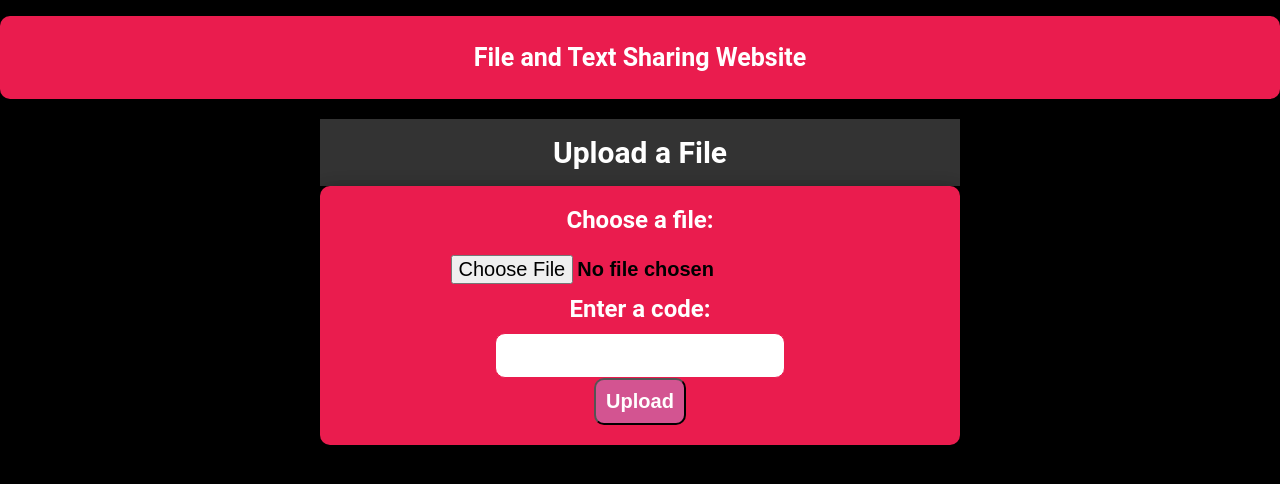
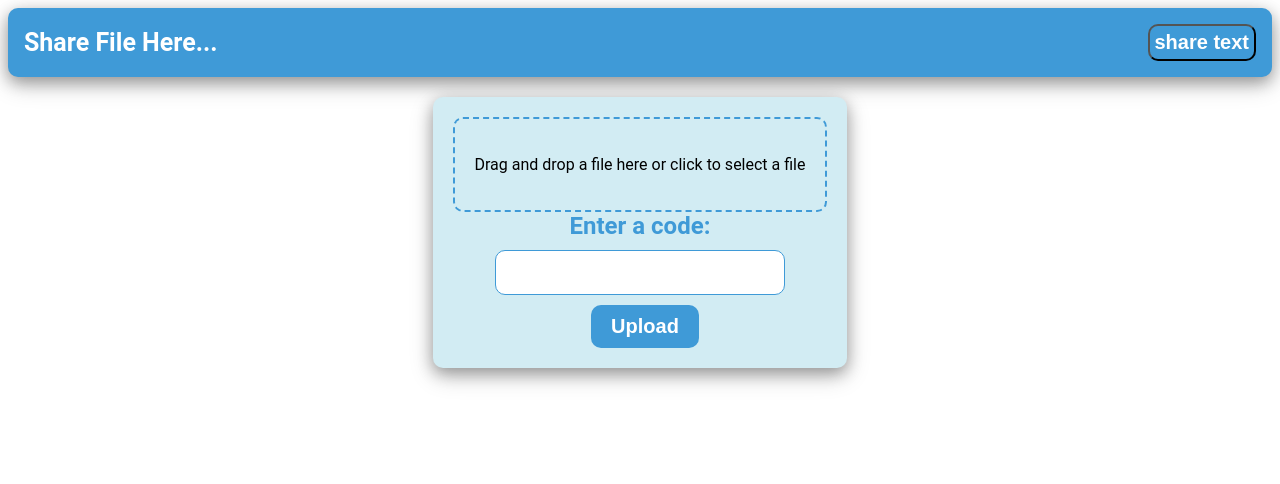
Before and after one commit to priyanshusoni3850/WE-SHARE, a React (Create React App) app in the folder client/: page / in a window 1280 px wide. Shown: the top 484 px of the page. Built offline with nearby package versions, Linux system fonts and the light colour scheme; the HTML template or start-up script is replaced by a standard one.

Commit message:
new design

```diff
--- a/client/package.json
+++ b/client/package.json
@@ -12,6 +12,7 @@
     "qrcode.react": "^3.1.0",
     "react": "^18.2.0",
     "react-dom": "^18.2.0",
+    "react-dropzone": "^14.2.3",
     "react-router-dom": "^6.13.0",
     "react-scripts": "5.0.1",
     "web-vitals": "^2.1.4"
--- a/client/src/Customshare.js
+++ b/client/src/Customshare.js
@@ -1,26 +1,22 @@
-import React, { useState, useEffect } from 'react';
-import { useParams } from 'react-router-dom';
+import React, { useState, useEffect, useCallback } from 'react';
+import { useParams, useNavigate } from 'react-router-dom';
 import axios from 'axios';
 import './css/Customshare.css';
 
-// import the prismjs styles and scripts
-import 'prismjs/themes/prism-tomorrow.css';
-import 'prismjs/plugins/line-numbers/prism-line-numbers.css';
-import Prism from 'prismjs'; // import Prism here
-
-// import the necessary languages for syntax highlighting
-import 'prismjs/components/prism-jsx.min.js';
-import 'prismjs/components/prism-json.min.js';
+const TYPING_DELAY = 100; // Adjust the typing delay as needed
 
 export default function Customshare() {
   const { codeParam } = useParams();
   const [sharedText, setSharedText] = useState('');
-  const [isLoading, setIsLoading] = useState(false);//added
+  const [typingText, setTypingText] = useState('');
+  const navigate = useNavigate();
 
   useEffect(() => {
     const fetchSharedText = async () => {
       try {
-        const res = await axios.get(`https://we-share-lj6g.onrender.com/api/shared-text/${codeParam}`);
+        const res = await axios.get(
+          `https://we-share-lj6g.onrender.com/api/shared-text/${codeParam}`
+        );
         setSharedText(res.data.text);
       } catch (err) {
         console.error(err);
@@ -29,37 +25,62 @@ export default function Customshare() {
     fetchSharedText();
   }, [codeParam]);
 
+  const handleShareText = useCallback(async (text) => {
+    try {
+      await axios.post('https://we-share-lj6g.onrender.com/api/share', {
+        text,
+        clientcode: codeParam,
+      });
+    } catch (err) {
+      console.error(err);
+    }
+  }, [codeParam]);
+
   useEffect(() => {
-    const handleShareText = async () => {
-      setIsLoading(true); // Added this line
-      try {
-        await axios.post('https://we-share-lj6g.onrender.com/api/share', { text: sharedText,clientcode:codeParam });
-        //   setSharedText('');
-      } catch (err) {
-        console.error(err);
-      }
-
-      setIsLoading(false); // Added this line
-    };
-    handleShareText();
-  }, [sharedText,codeParam]);
+    const savedText = localStorage.getItem('sharedText');
+    if (savedText) {
+      setSharedText(savedText);
+      handleShareText(savedText); // Save the text to the database immediately
+    }
+  }, [handleShareText]);
 
   useEffect(() => {
     localStorage.setItem('sharedText', sharedText);
+  }, [sharedText]);
 
+  const handleShareFile = () => {
+    navigate('/');
+  };
 
-    // highlight the code block when the component mounts or updates
-    Prism.highlightAll();
-  }, [sharedText,codeParam]);
-
+  useEffect(() => {
+    let typingTimer;
+    if (typingText.length < 12) {
+      typingTimer = setInterval(() => {
+        setTypingText((prevText) => prevText + 'Share a Text'[prevText.length]);
+      }, TYPING_DELAY);
+    }
+    return () => clearInterval(typingTimer);
+  }, [typingText]);
 
   return (
-    <div className='container'>
-      <h2>Share a Text</h2>
-      <textarea value={sharedText} onChange={(e) => setSharedText(e.target.value)}   onBlur={handleShareText}
-        disabled={isLoading} />
-
-
+    <div className="container">
+      <nav className="textnavbar">
+        <div className="navbar-content">
+          <h2>{typingText}</h2>
+          <div>
+            <button onClick={handleShareFile} className="sharefilebutton">
+              Share a File
+            </button>
+          </div>
+        </div>
+      </nav>
+      <textarea
+        value={sharedText}
+        onChange={(e) => {
+          setSharedText(e.target.value);
+          handleShareText(e.target.value); // Save the text to the database immediately
+        }}
+      />
     </div>
   );
 }
--- a/client/src/Fileshare.js
+++ b/client/src/Fileshare.js
@@ -1,49 +1,66 @@
-import React, { useState } from 'react';
+import React, { useState, useEffect } from 'react';
 import axios from 'axios';
 import QrCode from 'qrcode.react';
 import './css/Fileshare.css';
-export default function Fileshare() {
+import { useDropzone } from 'react-dropzone';
+
+const TYPING_DELAY = 100; // Adjust the typing delay as needed
+
+export default function FileShare() {
   const [selectedFile, setSelectedFile] = useState(null);
   const [uploadedFile, setUploadedFile] = useState({});
-    const [code, UploadCode] = useState('');
+  const [code, setCode] = useState('');
   const [errorMsg, setErrorMsg] = useState('');
+  const [fileUploading, setFileUploading] = useState(false);
+  const [uploadProgress, setUploadProgress] = useState(0);
+  const [typingText, setTypingText] = useState('');
 
-    const handleFileUpload = (e) => {
-        const file = e.target.files[0];
-        console.log(file);
-        setSelectedFile(file);
+  const redirectToCustomCode = () => {
+    const randomCode = Math.floor(Math.random() * 1000000);
+    window.location.href = `/customcode/${randomCode}`;
   };
 
   const handleFileSubmit = async () => {
     try {
-            // resetting error msg
+      // Resetting error msg
       setErrorMsg('');
-            // checking for code is present or not
-            const response = await axios.get(`https://we-share-lj6g.onrender.com/api/check-code/${code}`);
+
+      // Checking if code is present or not
+      const response = await axios.get(
+        `https://we-share-lj6g.onrender.com/api/check-code/${code}`
+      );
       if (response.data.message === true) {
         setErrorMsg('This code is already taken');
         return;
       } else {
         const formData = new FormData();
-                // console.log(formData);
         formData.append('file', selectedFile);
         formData.append('Code', code);
 
-                const res = await axios.post('https://we-share-lj6g.onrender.com/api/upload', formData, {
+        const res = await axios.post(
+          'https://we-share-lj6g.onrender.com/api/upload',
+          formData,
+          {
             headers: {
               'Content-Type': 'multipart/form-data',
             },
-                });
+            onUploadProgress: (progressEvent) => {
+              const progress = Math.round(
+                (progressEvent.loaded * 100) / progressEvent.total
+              );
+              setUploadProgress(progress);
+            },
+          }
+        );
+        setFileUploading(true);
+
+        // Upload completed
+        setTimeout(() => {
           setUploadedFile(res.data);
+          setFileUploading(false);
+          setUploadProgress(0); // Reset the upload progress
+        }, 1000);
       }
-
-
-            // const res = await axios.post('http://localhost:5000/api/upload', formData, {
-            //           headers: {
-            //                     'Content-Type': 'multipart/form-data',
-            //           },
-            // });
-            // setUploadedFile(res.data);
     } catch (err) {
       console.error(err);
     }
@@ -51,46 +68,82 @@ export default function Fileshare() {
 
   const handleCode = (e) => {
     try {
-            UploadCode(e.target.value);
-            console.log({ code });
+      setCode(e.target.value);
     } catch (err) {
       console.error(err);
     }
+  };
+
+  const onDrop = (acceptedFiles) => {
+    setSelectedFile(acceptedFiles[0]);
+  };
+
+  const { getRootProps, getInputProps, isDragActive } = useDropzone({ onDrop });
+
+  useEffect(() => {
+    let typingTimer;
+    if (typingText.length < 18) {
+      typingTimer = setInterval(() => {
+        setTypingText((prevText) => prevText + 'Share File Here...'[prevText.length]);
+      }, TYPING_DELAY);
     }
+    return () => clearInterval(typingTimer);
+  }, [typingText]);
+
   return (
-        <div className='main'>
+    <div className="main">
+      <nav className="navbar">
+        <div className="left-section">
+          <h1>{typingText}</h1>
+        </div>
+        <div className="right-section">
+          <button onClick={redirectToCustomCode}>share text</button>
+        </div>
+      </nav>
 
-            <div className='nav'>
-                <h1>File and Text Sharing Website</h1>
+      <div className="file-share-container">
+        <div className="card" uploadedFile={uploadedFile}>
+          <div
+            {...getRootProps()}
+            className={`dropzone ${isDragActive ? 'active' : ''}`}
+          >
+            <input {...getInputProps()} />
+            {isDragActive ? (
+              <>
+                <p>Drop the file here...</p>
+                {selectedFile && <p>Selected File: {selectedFile.name}</p>}
+              </>
+            ) : (
+              <p>
+                {selectedFile ? (
+                  <span>Selected File: {selectedFile.name}</span>
+                ) : (
+                  'Drag and drop a file here or click to select a file'
+                )}
+              </p>
+            )}
           </div>
-            <div className="file-share-container">
-                <h2>Upload a File</h2>
-                <div className='card'>
-                    <label htmlFor="file-input">Choose a file:</label>
-                    <input id="file-input" type="file" onChange={handleFileUpload} />
+
           <label htmlFor="code-input">Enter a code:</label>
           <input id="code-input" type="text" value={code} onChange={handleCode} />
 
-                    <button onClick={handleFileSubmit}>Upload</button>
+          <button className="upload-button" onClick={handleFileSubmit}>
+            {fileUploading ? `Uploading... ${uploadProgress}%` : 'Upload'}
+          </button>
 
-
-                    {errorMsg && (
-                        <div className="error-message">{errorMsg}</div>
-                    )}
-
+          {errorMsg && <div className="error-message">{errorMsg}</div>}
 
           {uploadedFile.filename && (
             <div className="filedata">
               <p>File uploaded successfully:</p>
               <ul>
-                                {/* <li>Filename: {uploadedFile.filename}</li> */}
                 <li>Code: {code}</li>
                 <li>Original name: {uploadedFile.originalname}</li>
-                                <li>Type: {uploadedFile.mimetype}</li>
+                {/* <li>Type: {uploadedFile.mimetype}</li> */}
                 <li>Size: {(uploadedFile.size / 1024).toFixed(2)} KB</li>
                 <li>
                   <button
-                                        className='downloadLink'
+                    className="copy-button"
                     onClick={() => {
                       const downloadLink = `https://we-share-lj6g.onrender.com/api/download/${code}`;
                       navigator.clipboard.writeText(downloadLink);
@@ -99,15 +152,20 @@ export default function Fileshare() {
                   >
                     Copy Link
                   </button>
-                                    <button className='downloadLink'>
-                                    <a className='downloadanchor' href={`https://we-share-lj6g.onrender.com/api/download/${code}`}>
+                  <button className="download-button">
+                    <a
+                      className="downloadanchor"
+                      href={`https://we-share-lj6g.onrender.com/api/download/${code}`}
+                    >
                       Download
                     </a>
                   </button>
                 </li>
                 <p>Scan to Download</p>
                 <li>
-                                    <QrCode value={`https://we-share-lj6g.onrender.com/api/download/${code}`} />
+                  <QrCode
+                    value={`https://we-share-lj6g.onrender.com/api/download/${code}`}
+                  />
                 </li>
               </ul>
             </div>
@@ -115,5 +173,5 @@ export default function Fileshare() {
         </div>
       </div>
     </div>
-    )
+  );
 }
--- a/client/src/css/Customshare.css
+++ b/client/src/css/Customshare.css
@@ -1,41 +1,50 @@
-/* Set the container to be a flexbox with full height */
 .container {
   display: flex;
   flex-direction: column;
   min-height: 100vh;
 }
 
-/* Style the header */
-h2 {
+.textnavbar {
+  display: flex;
+  justify-content: space-between;
+  align-items: center;
+  background-color: rgb(63, 154, 215);
+  padding: 5px;
+}
+
+.textnavbar .navbar-content {
+  display: flex;
+  justify-content: space-between; /* Align items with space between them */
+  align-items: center;
+  flex-grow: 1; /* Allow the content to expand and push the button to the right */
+}
+
+.textnavbar h2 {
   margin: 0;
   padding: 16px;
   text-align: center;
-  background-color: #333;
+  background-color: rgb(63, 154, 215);
   color: white;
 }
 
-/* Style the textarea */
+.textnavbar .sharefilebutton {
+  padding: 8px 16px;
+  font-size: 16px;
+  background-color: rgb(253, 163, 59);
+  color: white;
+  border: none;
+  border-radius: 4px;
+  cursor: pointer;
+}
+
 textarea {
-  background-color: beige;
-  flex: 1; /* Take up remaining available space */
-  width: 100%; /* Make the textarea cover 100% of the screen width */
+  background-color: rgb(210, 236, 243);
+  flex: 1;
+  width: 100%;
   padding: 16px;
   font-size: 16px;
   line-height: 1.5;
   border: none;
   outline: none;
-  resize: none; /* Disable resizing */
+  resize: none;
 }
-
-
-/* Style the submit button (optional) */
-/* button {
-  margin: 16px;
-  padding: 8px 16px;
-  font-size: 16px;
-  background-color: #333;
-  color: white;
-  border: none;
-  border-radius: 4px;
-  cursor: pointer;
-} */
--- a/client/src/css/Fileshare.css
+++ b/client/src/css/Fileshare.css
@@ -1,6 +1,9 @@
+
 body {
-  background-color: black;
+  background-color: #fff;
   font-family: 'Roboto', sans-serif;
+  margin: 0;
+  padding: 0;
 }
 
 .main {
@@ -8,20 +11,56 @@ body {
   width: 100vw;
 }
 
-.nav {
-  background-color: rgb(234, 28, 78);
+.dropzone {
+  border: 2px dashed rgb(63, 154, 215);
   border-radius: 10px;
-  box-shadow: 0px 5px 15px rgba(0, 0, 0, 0.3),
-    0px 8px 24px rgba(0, 0, 0, 0.2);
+  padding: 20px;
+  display: flex;
+  justify-content: center;
+  align-items: center;
   text-align: center;
-  color: white;
-  margin-top: 1rem;
-  padding: 10px;
+  cursor: pointer;
+  transition: border-color 0.3s ease-in-out;
 }
 
-.nav h1 {
+.dropzone.active {
+  border-color: rgb(253, 163, 59);
+}
+
+.navbar {
+  display: flex;
+  justify-content: space-between;
+  align-items: center;
+  background-color:  rgb(63, 154, 215);
+  border-radius: 10px;
+  box-shadow: 0px 5px 15px rgba(0, 0, 0, 0.3), 0px 8px 24px rgba(0, 0, 0, 0.2);
+  text-align: left;
+  color: rgb(63, 154, 215);
+  margin-top: 0.5rem;
+  margin-right: 0.5rem;
+  margin-left: 0.5rem;
+  padding: 1rem;
+}
+
+.navbar h1 {
   font-size: 25px;
   font-weight: bold;
+  margin: 0;
+  color: white;
+}
+
+.navbar button {
+  background-color: rgb(63, 154, 215);
+  border-radius: 10px;
+  color: white;
+  padding: 5px;
+  cursor: pointer;
+  font-size: 20px;
+  font-weight: bold;
+}
+
+.navbar button:hover {
+  background-color: rgb(253, 163, 59);
 }
 
 .file-share-container {
@@ -33,7 +72,7 @@ body {
   display: flex;
   flex-direction: column;
   align-items: center;
-  background-color: rgb(234, 28, 78);
+  background-color: rgb(210, 236, 243);
   border-radius: 10px;
   box-shadow: 0 5px 15px rgba(0, 0, 0, 0.3), 0 8px 24px rgba(0, 0, 0, 0.2);
   padding: 20px;
@@ -42,7 +81,7 @@ body {
 h2 {
   font-size: 30px;
   font-weight: bold;
-  color: white;
+  color: rgb(63, 154, 215);
   margin-bottom: 20px;
 }
 
@@ -51,43 +90,97 @@ label {
   margin-bottom: 10px;
   font-size: 24px;
   font-weight: bold;
-  color: white;
+  color: rgb(63, 154, 215);
 }
 
 input {
   border-radius: 10px;
-  border: 1px solid rgb(234, 28, 78);
+  border: 1px solid rgb(63, 154, 215);
   padding: 10px;
   font-size: 20px;
   font-weight: bold;
+  margin-bottom: 10px;
 }
 
-button {
-  background-color: #d35491;
+.button-container {
+  display: flex;
+  justify-content: space-between;
+  width: 100%;
+  margin-top: 20px;
+}
+
+.enter-code {
+  color: rgb(63, 154, 215);
+  font-size: 20px;
+  font-weight: bold;
+  margin-bottom: 10px;
+}
+
+.upload-button {
+  background-color: rgb(63, 154, 215);
   border-radius: 10px;
   color: white;
-  padding: 10px;
+  padding: 10px 20px; /* Added padding for more space */
   cursor: pointer;
   font-size: 20px;
   font-weight: bold;
+  border: none;
+  margin-left: 10px; /* Added margin to create space between buttons */
+  display: flex;
+  align-items: center;
 }
 
-.downlaodLink {
+.upload-button:hover {
+  background-color: rgb(253, 163, 59);
+}
+
+.upload-progress {
+  font-size: 16px;
+  margin-left: 10px;
+}
+
+.copy-button,
+.download-button {
+  background-color: rgb(63, 154, 215);
+  border-radius: 10px;
+  color: white;
+  padding: 10px 20px; /* Added padding for more space */
+  cursor: pointer;
+  font-size: 20px;
+  font-weight: bold;
+  border: none;
+  margin-left: 10px; /* Added margin to create space between buttons */
+}
+
+.upload-button:hover,
+.copy-button:hover,
+.download-button:hover {
+  background-color: rgb(253, 163, 59);
+}
+
+.downloadLink {
   margin: 10px 0;
   font-size: 20px;
   font-weight: bold;
+  color: rgb(63, 154, 215);
 }
 
 .error-message {
-  color: orange;
+  color: red;
   font-weight: bold;
   font-size: 20px;
 }
 
-
+.file-share-container {
+  margin: 20px auto;
+  width: 50%;
+  display: flex;
+  justify-content: center;
+  align-items: center;
+}
 
 .filedata {
-  background-color: rgb(234, 28, 78);
+  background-color: rgb(210, 236, 243);
   padding: 20px;
   border-radius: 10px;
 }
@@ -95,7 +188,7 @@ button {
 .filedata p {
   font-size: 24px;
   font-weight: bold;
-  color: #fff;
+  color: rgb(63, 154, 215);
   margin-bottom: 10px;
 }
 
@@ -107,10 +200,87 @@ button {
 .filedata li {
   margin-bottom: 10px;
   font-size: 20px;
-  color: #fff;
+  color: rgb(63, 154, 215);
 }
 
-.downloadanchor{
+.downloadanchor {
   text-decoration: none;
   color: white;
 }
+
+.filedata {
+  background-color: rgb(210, 236, 243);
+  padding: 20px;
+  border-radius: 10px;
+  display: flex;
+  flex-direction: column;
+  align-items: center; /* Center the content horizontally */
+}
+
+.filedata p {
+  font-size: 24px;
+  font-weight: bold;
+  color: rgb(63, 154, 215);
+  margin-bottom: 10px;
+}
+
+.filedata ul {
+  list-style: none;
+  padding-left: 0;
+}
+
+.filedata li {
+  margin-bottom: 10px;
+  font-size: 20px;
+  color: rgb(63, 154, 215);
+}
+
+.filedata li:last-child {
+  display: flex;
+  flex-direction: column;
+  align-items: center; /* Center the content horizontally */
+  margin-top: 20px; /* Add some space between the QR code and the list items */
+}
+
+.filedata li:last-child button {
+  margin-right: 10px;
+}
+
+.filedata li:last-child .downloadLink a {
+  margin-left: 10px;
+}
+
+.filedata li:last-child .downloadLink a:hover {
+  text-decoration: underline;
+}
+
+.filedata li:last-child p {
+  margin-bottom: 5px;
+}
+
+.filedata li:last-child .qrcode-container {
+  display: flex;
+  justify-content: center; /* Center the QR code horizontally */
+  align-items: center; /* Center the QR code vertically */
+  margin-top: 10px; /* Add some space between the QR code and the list items */
+}
+
+.filedata li:last-child .qrcode-container > div {
+  max-width: 200px; /* Set a max width for the QR code */
+}
+
+.progress-bar {
+  height: 10px;
+  background: linear-gradient(to top, rgb(210, 236, 243) 0%, transparent 0%);
+  transition: background 0.5s ease-in-out;
+}
+
+.main.uploading .progress-bar {
+  background: linear-gradient(to top, rgb(210, 236, 243) var(--progress), transparent 0%);
+}
+
+@media (max-width: 768px) {
+  .file-share-container {
+    width: 80%;
+  }
+}
```
Also changed, not shown: 2 other files (tests, documents, lock files or other folders). Lines whose indentation alone changed are shown as unchanged.
